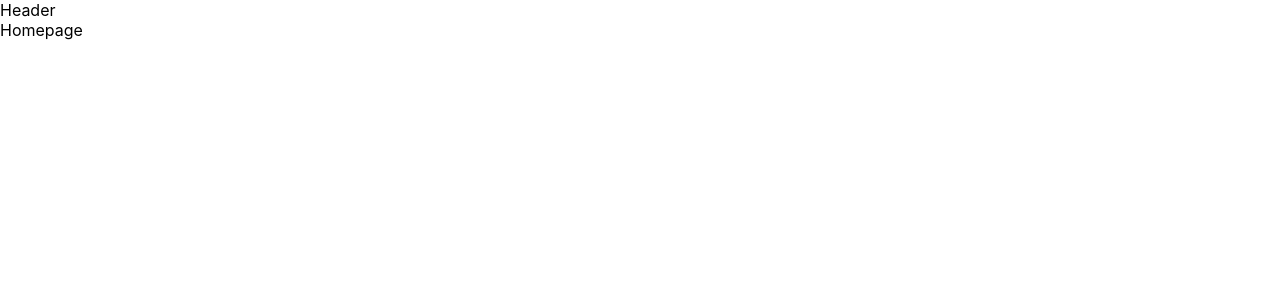
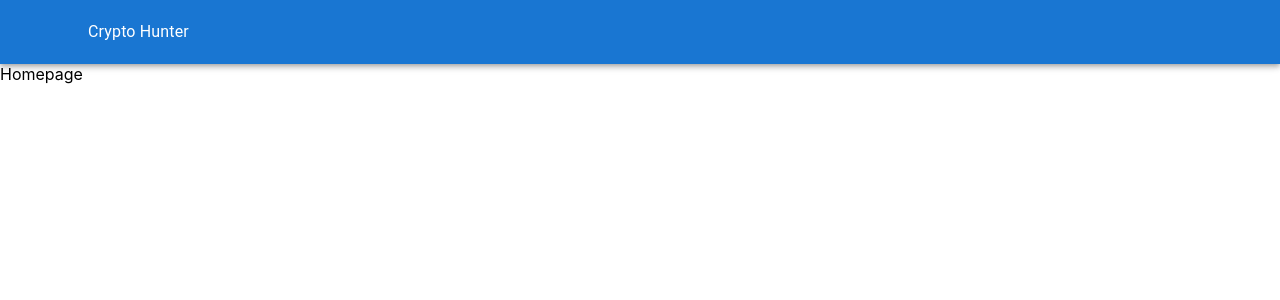
Before and after one commit to nimitagarwal26/CryptoHunter, a React (Create React App) app: page / in a window 1280 px wide. Shown: the top 300 px of the page. Built offline with nearby package versions, Linux system fonts and the light colour scheme.

Commit message:
Created header using material ui

```diff
--- a/package.json
+++ b/package.json
@@ -3,6 +3,11 @@
   "version": "0.1.0",
   "private": true,
   "dependencies": {
+    "@emotion/react": "^11.11.1",
+    "@emotion/styled": "^11.11.0",
+    "@mui/icons-material": "^5.14.13",
+    "@mui/material": "^5.14.13",
+    "@mui/system": "^5.14.13",
     "@testing-library/jest-dom": "^5.17.0",
     "@testing-library/react": "^13.4.0",
     "@testing-library/user-event": "^13.5.0",
--- a/src/App.js
+++ b/src/App.js
@@ -3,17 +3,24 @@ import "./App.css";
 import Header from "./Components/Header";
 import Homepage from "./Pages/Homepage";
 import CoinPage from "./Pages/CoinPage";
+import { styled } from "@mui/material";//used styled instead of makeStyles because new version does not support it.
+
+const AppRoot = styled('div')(({ theme }) => ({
+  backgroundColor: "white",
+  color: 'black',
+  minHeight: '100vh',
+}));
 
 function App() {
   return (
     <BrowserRouter>
-      <div>
-        <Header/>
+      <AppRoot>
+        <Header />
         <Routes>
-          <Route path="/" Component={Homepage} />
-          <Route path="/coins/:id" Component={CoinPage} />
+          <Route path="/" element={<Homepage />} />
+          <Route path="/coins/:id" element={<CoinPage />} />
         </Routes>
-      </div>
+      </AppRoot>
     </BrowserRouter>
   );
 }
--- a/src/Components/Header.js
+++ b/src/Components/Header.js
@@ -1,9 +1,17 @@
+import { AppBar, Container, Toolbar, Typography } from '@mui/material'
 import React from 'react'
 
 const Header = () => {
   return (
-    <div>Header</div>
-  )
-}
+   <AppBar color='primary' position='static'>
+      <Container>
+        <Toolbar>
+          <Typography>Crypto Hunter</Typography>
+        </Toolbar>
+      </Container>
+
+   </AppBar>
+  );
+};
 
 export default Header
```
Also changed, not shown: 1 other file (tests, documents, lock files or other folders).
